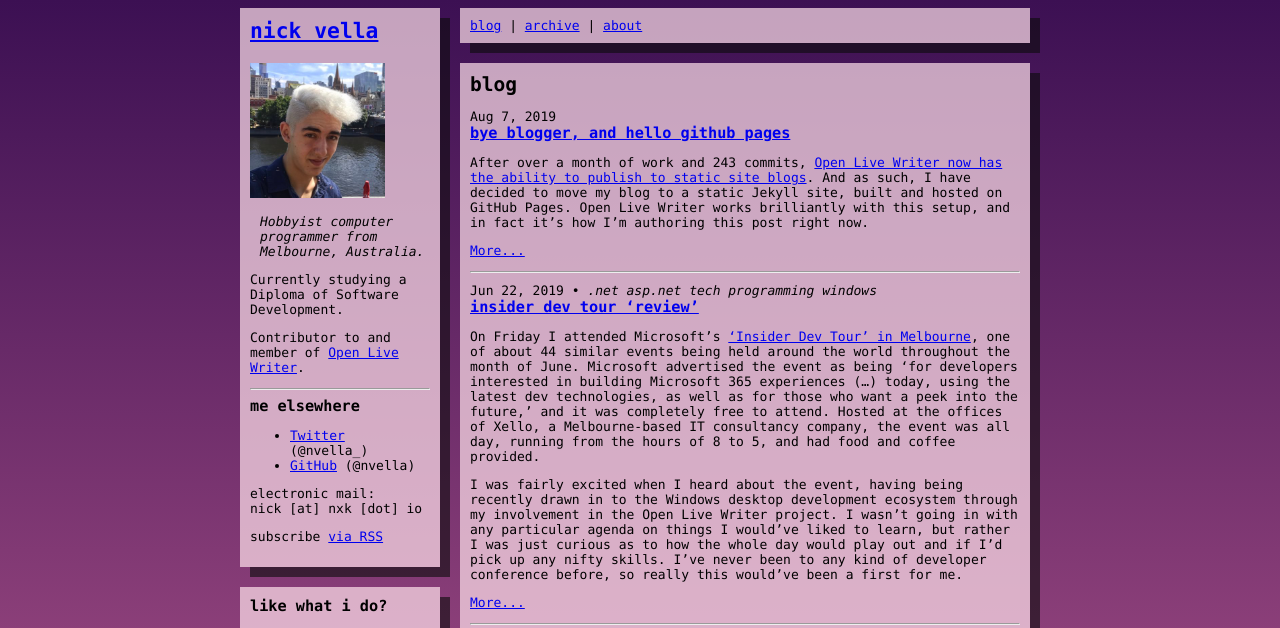
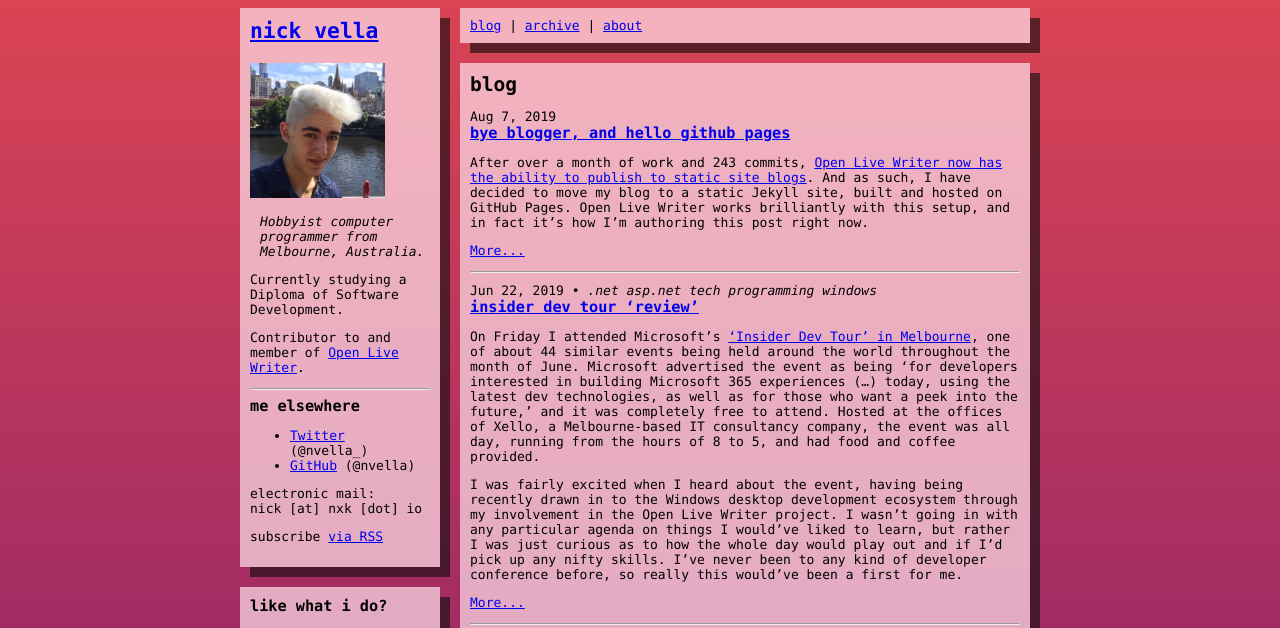
Before and after one commit to nvella/nvella.github.io, a Jekyll site: the page built from index.html, in a window 1280 px wide. Shown: the top 628 px of the page. Built offline with Jekyll 4.4.1, drawn with Linux system fonts in a browser that asks for light colours; the list of posts is cut into pages by our own code.

Commit message:
add more buttons, change colour

```diff
--- a/_includes/buttons.html
+++ b/_includes/buttons.html
@@ -1,3 +1,6 @@
+<a href="http://openlivewriter.org"><img src="{% link /buttons/olw.gif %}"/></a>
 <img src="{% link /buttons/made_with_windows.gif %}"/>
 <img src="{% link /buttons/anybrow.gif %}"/>
+<img src="{% link /buttons/flash.gif %}"/>
+<img src="{% link /buttons/wmp10.gif %}"/>
 <img src="{% link /buttons/windows_3_1_no.gif %}"/>
--- a/_sass/theme.scss
+++ b/_sass/theme.scss
@@ -1,8 +1,7 @@
 body {
-    background: #ad5389;  /* fallback for old browsers */
-    background: linear-gradient(to bottom, #3c1053, #ad5389); /* W3C, IE 10+/ Edge, Firefox 16+, Chrome 26+, Opera 12+, Safari 7+ */
+    background: #DA4453;  /* fallback for old browsers */
+    background: linear-gradient(to top, #89216B, #DA4453); /* W3C, IE 10+/ Edge, Firefox 16+, Chrome 26+, Opera 12+, Safari 7+ */
     background-attachment: fixed;
-
 
     font-family: 'Consolas', monospace;
     font-size: 13px;
@@ -115,7 +114,7 @@
     margin-bottom: 8px;
 }
 
-.buttons > img {
+.buttons > img, .buttons > a > img {
     float: left;
     padding: 0;
     margin: 0;
```
Also changed, not shown: buttons/flash.gif (added), buttons/olw.gif (added), buttons/wmp10.gif (added).
